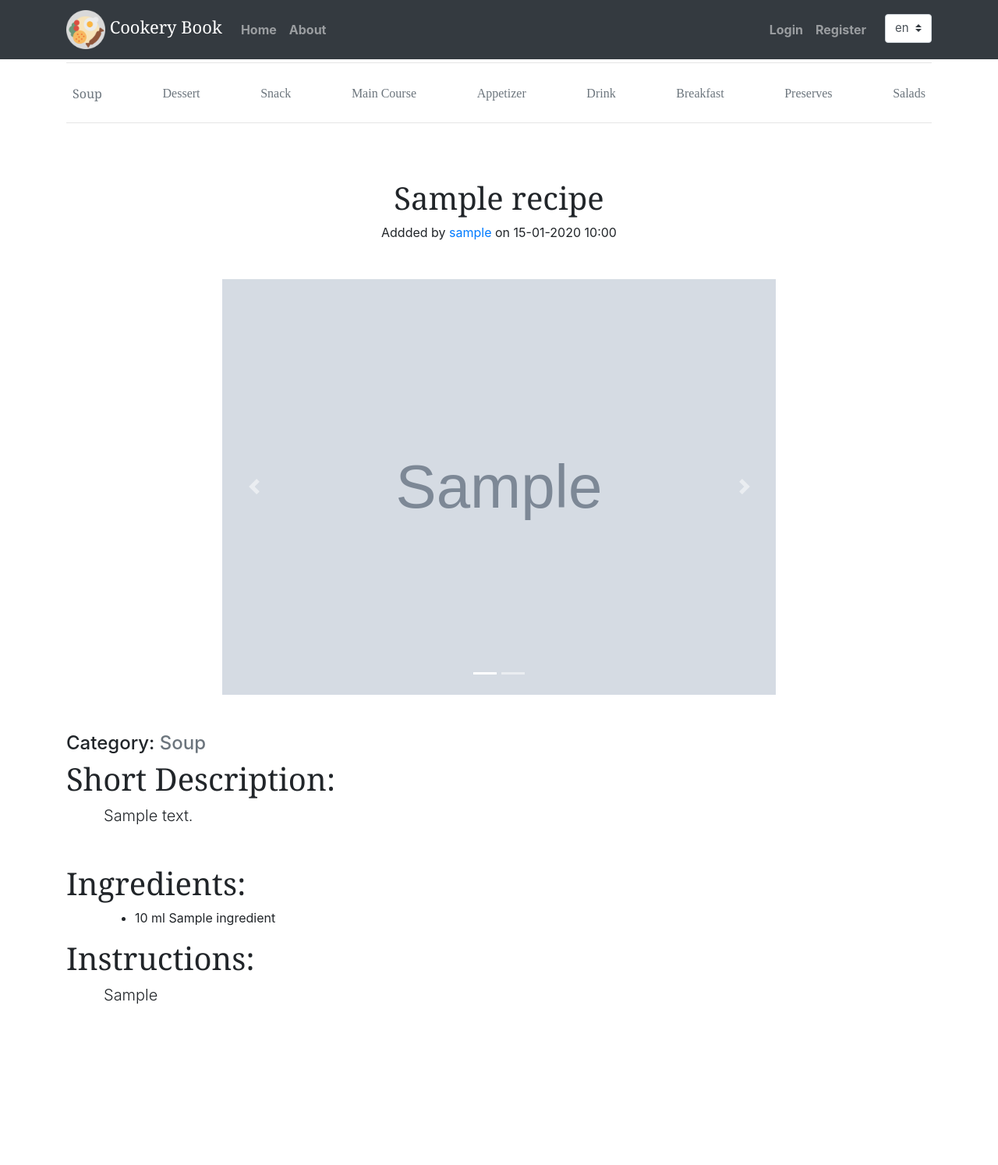
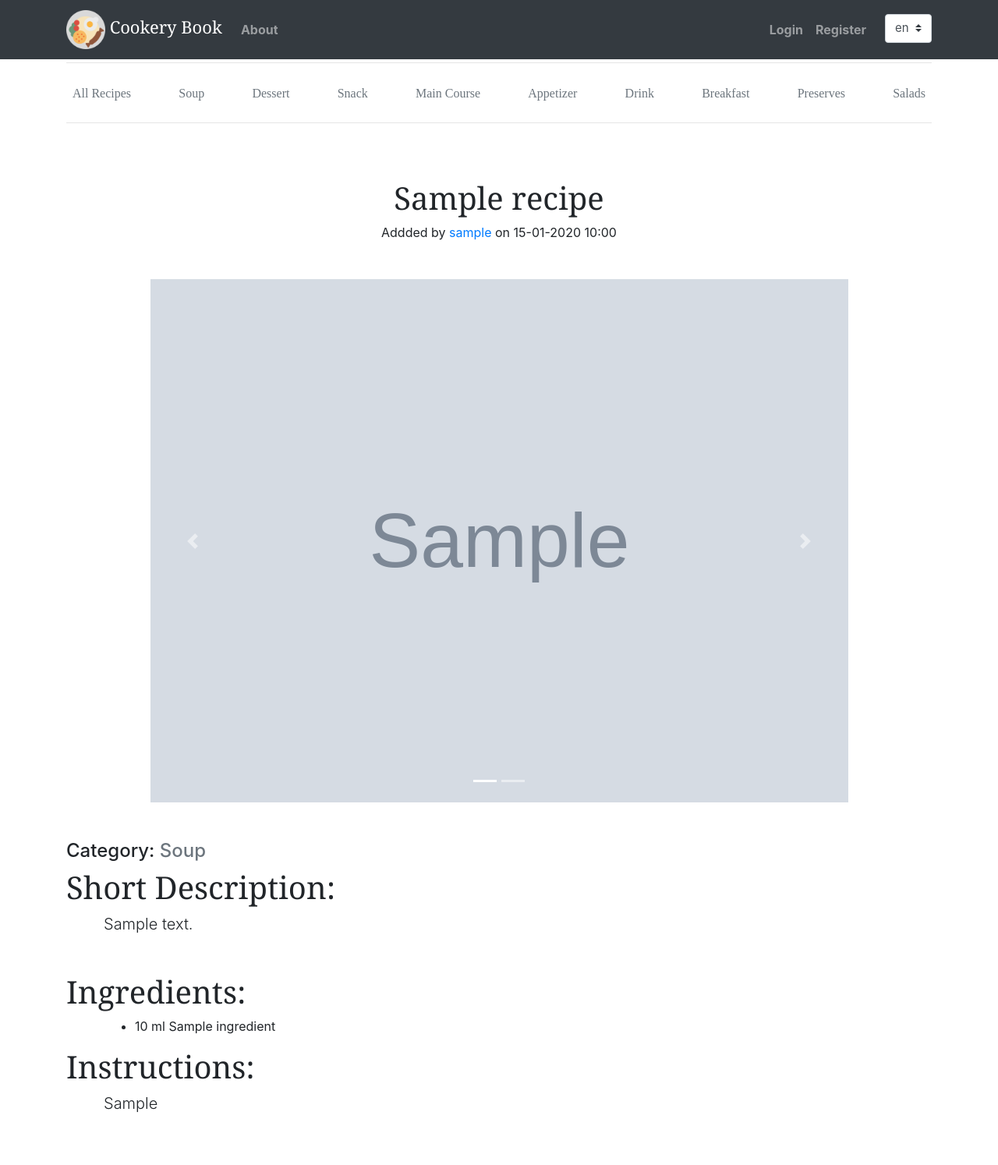
Before and after one commit to marcinbedcyc/CookeryBook, a Django app: page /recipes/1 in a window 1280 px wide. Shown: the whole page at 78% size. Before the commit the page ends 1288 px from the top, so only its background shows below. Run offline with Django 3.2, Linux system fonts and the light colour scheme; tables that the repository leaves empty hold one stand-in row (values such as "Sample post"); grey boxes marked "Sample" are stand-in pictures; some libraries are stand-ins or nearby versions.

Commit message:
Add route to recipe's categories

```diff
--- a/cookery_book/recipes/urls.py
+++ b/cookery_book/recipes/urls.py
@@ -1,9 +1,18 @@
 from django.urls import path
-from .views import RecipesListView, recipe_detail
+from . import views
 
 
 urlpatterns = [
-    path("", RecipesListView.as_view(), name="recipes-list"),
-    path("recipes/", RecipesListView.as_view(), name="recipes-list"),
-    path("recipes/<int:pk>", recipe_detail, name="recipe-detail"),
+    path("", views.RecipesListView.as_view(), name="recipes-list"),
+    path("recipes/", views.RecipesListView.as_view(), name="recipes-list"),
+    path("soups/", views.SoupsListView.as_view(), name="soups-list"),
+    path("desserts/", views.DessertsListView.as_view(), name="desserts-list"),
+    path("snacks/", views.SnacksListView.as_view(), name="snacks-list"),
+    path("main_courses/", views.MainCoursesListView.as_view(), name="main-courses-list"),
+    path("drinks/", views.DrinksListView.as_view(), name="drinks-list"),
+    path("breakfast/", views.BreakfastListView.as_view(), name="breakfast-list"),
+    path("salads/", views.SaladsListView.as_view(), name="salads-list"),
+    path("appetizers/", views.AppetizersListView.as_view(), name="appetizers-list"),
+    path("preserves/", views.PreservesListView.as_view(), name="preserves-list"),
+    path("recipes/<int:pk>", views.recipe_detail, name="recipe-detail"),
 ]
--- a/cookery_book/recipes/views.py
+++ b/cookery_book/recipes/views.py
@@ -3,18 +3,18 @@ from .models import Recipe, RecipeImage, Ingredient
 from django.views.generic import ListView, DetailView
 
 
-class RecipesListView(ListView):
+PAGINATE_BY = 3
+
+
+class BaseRecipeListView(ListView):
     model = Recipe
     template_name = 'recipes/recipes_list.html'
     context_object_name = 'recipes'
-    ordering = ['-created_date']
-    paginate_by = 3
+    paginate_by = PAGINATE_BY
 
 
-class RecipeDetailView(DetailView):
-    template_name = 'recipes/recipe_detail.html'
-    context_object_name = 'recipe'
-    model = Recipe
+class RecipesListView(BaseRecipeListView):
+    ordering = ['-created_date']
 
 
 def recipe_detail(request, pk):
@@ -27,3 +27,48 @@ def recipe_detail(request, pk):
         'ingredients': ingredients
     }
     return render(request, template_name='recipes/recipe_detail.html', context=context)
+
+
+class SnacksListView(BaseRecipeListView):
+    def get_queryset(self):
+        return Recipe.objects.filter(dish_kind=Recipe.SNACK).order_by('-created_date')
+
+
+class SoupsListView(BaseRecipeListView):
+    def get_queryset(self):
+        return Recipe.objects.filter(dish_kind=Recipe.SOUP).order_by('-created_date')
+
+
+class DessertsListView(BaseRecipeListView):
+    def get_queryset(self):
+        return Recipe.objects.filter(dish_kind=Recipe.DESSERT).order_by('-created_date')
+
+
+class MainCoursesListView(BaseRecipeListView):
+    def get_queryset(self):
+        return Recipe.objects.filter(dish_kind=Recipe.MAIN_COURSE).order_by('-created_date')
+
+
+class AppetizersListView(BaseRecipeListView):
+    def get_queryset(self):
+        return Recipe.objects.filter(dish_kind=Recipe.APPETIZER).order_by('-created_date')
+
+
+class DrinksListView(BaseRecipeListView):
+    def get_queryset(self):
+        return Recipe.objects.filter(dish_kind=Recipe.DRINK).order_by('-created_date')
+
+
+class BreakfastListView(BaseRecipeListView):
+    def get_queryset(self):
+        return Recipe.objects.filter(dish_kind=Recipe.BREAKFAST).order_by('-created_date')
+
+
+class SaladsListView(BaseRecipeListView):
+    def get_queryset(self):
+        return Recipe.objects.filter(dish_kind=Recipe.SALADS).order_by('-created_date')
+
+
+class PreservesListView(BaseRecipeListView):
+    def get_queryset(self):
+        return Recipe.objects.filter(dish_kind=Recipe.PRESERVES).order_by('-created_date')
--- a/cookery_book/templates/base.html
+++ b/cookery_book/templates/base.html
@@ -26,7 +26,6 @@
         </button>
         <div class="collapse navbar-collapse" id="navbarToggle">
           <div class="navbar-nav mr-auto">
-            <strong><a class="nav-item nav-link" href={% url 'recipes-list' %}>{% trans "Home" %}</a></strong>
             <strong><a class="nav-item nav-link"  href={% url 'recipes-list' %}>{% trans "About" %}</a></strong>
           </div>
           <div class="navbar-nav">
@@ -65,15 +64,16 @@
       <hr>
       <div class="nav-scroller py-1 mb-2">
         <nav class="nav d-flex justify-content-between">
-          <a class="p-2 text-muted" style='font-family: "Playfair Display", Georgia, "Times New Roman", serif;' href="#">{% trans "Soup" %}</a>
-          <a class="p-2 text-muted" href="#">{% trans "Dessert" %}</a>
-          <a class="p-2 text-muted" href="#">{% trans "Snack" %}</a>
-          <a class="p-2 text-muted" href="#">{% trans "Main Course" %}</a>
-          <a class="p-2 text-muted" href="#">{% trans "Appetizer" %}</a>
-          <a class="p-2 text-muted" href="#">{% trans "Drink" %}</a>
-          <a class="p-2 text-muted" href="#">{% trans "Breakfast" %}</a>
-          <a class="p-2 text-muted" href="#">{% trans "Preserves" %}</a>
-          <a class="p-2 text-muted" href="#">{% trans "Salads" %}</a>
+          <a class="p-2 text-muted" href="{% url 'recipes-list' %}">{% trans "All Recipes" %}</a>
+          <a class="p-2 text-muted" href="{% url 'soups-list' %}">{% trans "Soup" %}</a>
+          <a class="p-2 text-muted" href="{% url 'desserts-list' %}">{% trans "Dessert" %}</a>
+          <a class="p-2 text-muted" href="{% url 'snacks-list' %}">{% trans "Snack" %}</a>
+          <a class="p-2 text-muted" href="{% url 'main-courses-list' %}">{% trans "Main Course" %}</a>
+          <a class="p-2 text-muted" href="{% url 'appetizers-list' %}">{% trans "Appetizer" %}</a>
+          <a class="p-2 text-muted" href="{% url 'drinks-list' %}">{% trans "Drink" %}</a>
+          <a class="p-2 text-muted" href="{% url 'breakfast-list' %}">{% trans "Breakfast" %}</a>
+          <a class="p-2 text-muted" href="{% url 'preserves-list' %}">{% trans "Preserves" %}</a>
+          <a class="p-2 text-muted" href="{% url 'salads-list' %}">{% trans "Salads" %}</a>
         </nav>
       </div>
       <hr class="mb-4">
--- a/cookery_book/templates/recipes/recipe_detail.html
+++ b/cookery_book/templates/recipes/recipe_detail.html
@@ -8,7 +8,7 @@
         <a href="#"> {{recipe.author}}</a>
         <medium > {% trans "on" %} {{ recipe.created_date|date:"d-m-Y H:i" }}</medium>
     </div>
-    <div id="carouselExampleIndicators" class="carousel slide col-lg-8 offset-lg-2" data-ride="carousel">
+    <div id="carouselExampleIndicators" class="carousel slide col-lg-10 offset-lg-1" data-ride="carousel">
         <ol class="carousel-indicators">
             <li data-target="#carouselExampleIndicators" data-slide-to="0" class="active"></li>
             {% for image in images  %}
@@ -39,36 +39,36 @@
     <div class="text-left">
         <h4 >{% trans "Category" %}:
         {% if  recipe.dish_kind == "Soup"%}
-            <a href="#" class="text-muted">{% trans "Soup" %}</a>
+            <a href="{% url 'soups-list' %}" class="text-muted">{% trans "Soup" %}</a>
         {% elif recipe.dish_kind == "Dessert" %}
-            <a href="#" class="text-muted">{% trans "Dessert" %}</a>
+            <a href="{% url 'desserts-list' %}" class="text-muted">{% trans "Dessert" %}</a>
         {% elif recipe.dish_kind == "Snack" %}
-            <a href="#" class="text-muted" >{% trans "Snack" %}</a>
+            <a href="{% url 'snacks-list' %}" class="text-muted" >{% trans "Snack" %}</a>
         {% elif recipe.dish_kind == "Main Course" %}
-            <a href="#" class="text-muted">{% trans "Main Course" %}</a>
+            <a href="{% url 'main-courses-list' %}" class="text-muted">{% trans "Main Course" %}</a>
         {% elif recipe.dish_kind == "Appetizer" %}
-            <a href="#" class="text-muted">{% trans "Appetizer" %}</a>
+            <a href="{% url 'appetizers-list' %}" class="text-muted">{% trans "Appetizer" %}</a>
         {% elif recipe.dish_kind == "Drink" %}
-            <a href="#" class="text-muted">{% trans "Drink" %}</a>
+            <a href="{% url 'drinks-list' %}" class="text-muted">{% trans "Drink" %}</a>
         {% elif recipe.dish_kind == "Breakfast" %}
-            <a href="#" class="text-muted">{% trans "Breakfast" %}</a>
+            <a href="{% url 'breakfast-list' %}" class="text-muted">{% trans "Breakfast" %}</a>
         {% elif recipe.dish_kind == "Preserves" %}
-            <a href="#" lass="text-muted">{% trans "Preserves" %}</a>
+            <a href="{% url 'preserves-list' %}" lass="text-muted">{% trans "Preserves" %}</a>
         {% elif recipe.dish_kind == "Salads" %}
-            <a href="#" class="text-muted">{% trans "Salads" %}</a>
+            <a href="{% url 'salads-list' %}" class="text-muted">{% trans "Salads" %}</a>
         {% endif %}
         </h4>
     </div>
-    <h1 class="text-left" style='font-family: "Playfair Display", Georgia, "Times New Roman", serif;'>{% trans "Short Description: " %}</h1>
+    <h1 class="text-left" style='font-family: "Playfair Display", Georgia, "Times New Roman", serif;'>{% trans "Short Description" %}: </h1>
     <p class="lead text-left ml-5">{{recipe.short_description}}</p>
-    <h1 class="text-left  mt-5" style='font-family: "Playfair Display", Georgia, "Times New Roman", serif;'>{% trans "Ingredients: " %}</h1>
+    <h1 class="text-left  mt-5" style='font-family: "Playfair Display", Georgia, "Times New Roman", serif;'>{% trans "Ingredients" %}: </h1>
     <ul class="text-left ml-5">
     {% for ingredient in ingredients  %}
     <li>{{ingredient}}</li>
     {% endfor %}
     </ul>
-    <h1 class="text-left" style='font-family: "Playfair Display", Georgia, "Times New Roman", serif;'>{% trans "Instructions: " %}</h1>
-    <p class="lead text-left ml-5">{{recipe.instructions}}</p>
+    <h1 class="text-left" style='font-family: "Playfair Display", Georgia, "Times New Roman", serif;'>{% trans "Instructions" %}: </h1>
+    <p class="lead text-justify ml-5 mr-5">{{recipe.instructions}}</p>
     </div>
 </main>
 {% endblock %}
```
